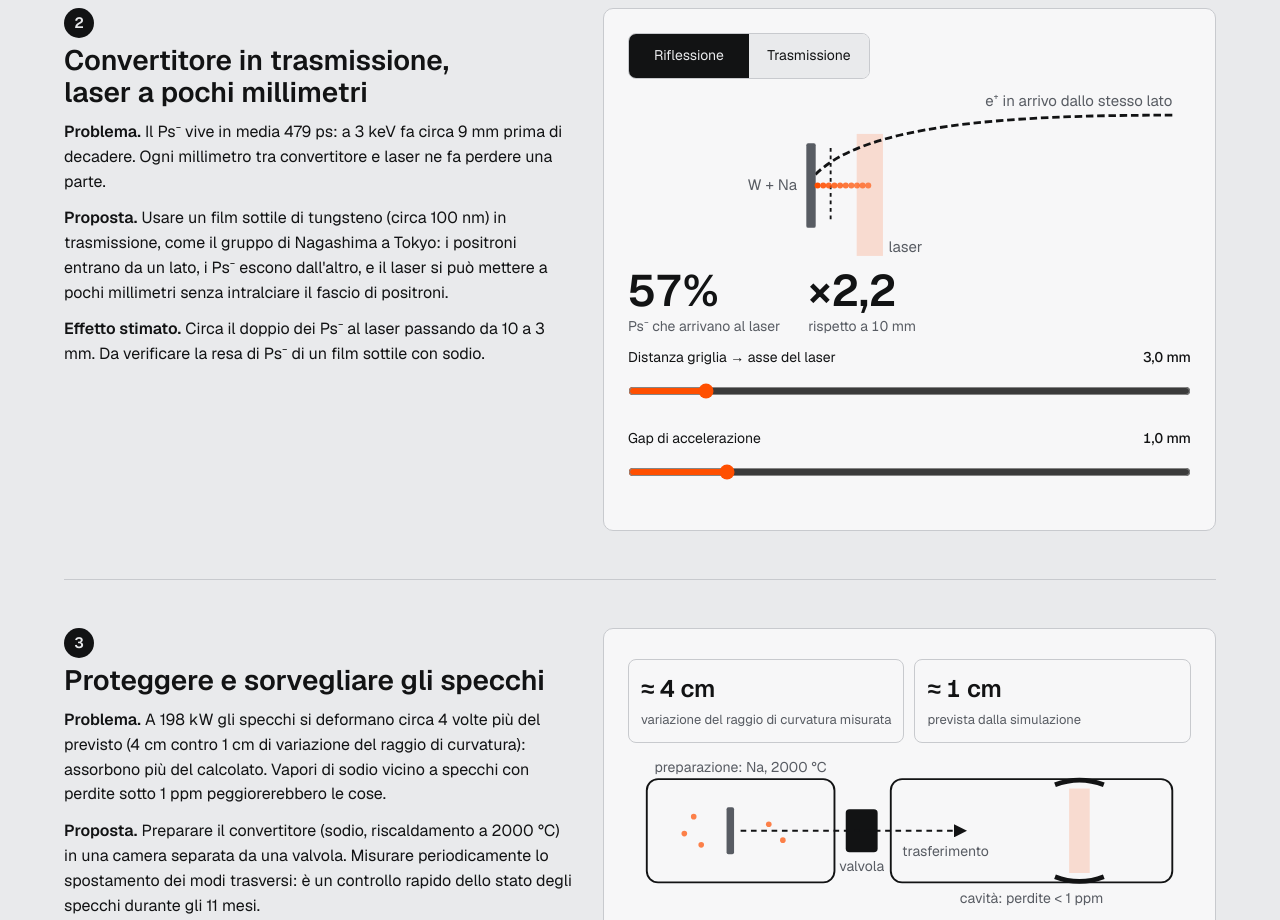
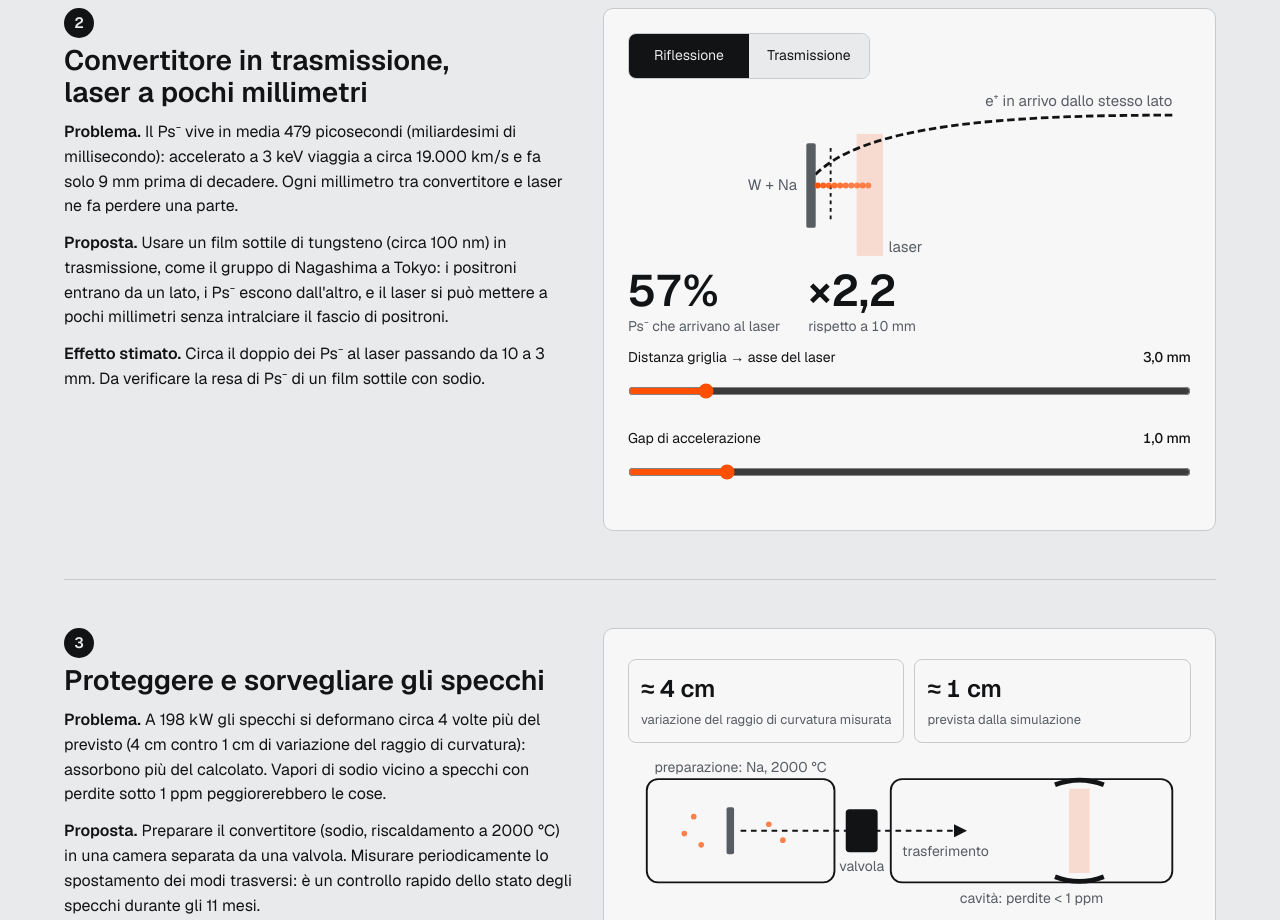
Before and after one commit to fabb12/quplas-proposte, a plain HTML site: page index.html in a window 1280 px wide. Shown: the part 1420-2340 px from the top of the page. Drawn offline with nearby package versions, Linux system fonts and the light colour scheme.

Commit message:
Spiegato '479 ps' per esteso, per non confonderlo con Ps (positronio)
Co-Authored-By: Claude Opus 5.5 <noreply@anthropic.com>
Claude-Session: https://claude.ai/code/session_01HhBB1vvZtgEvve3C4tkUaZ

```diff
--- a/index.html
+++ b/index.html
@@ -138,7 +138,7 @@ ul.lim{padding-left:18px;color:var(--muted);font-size:15px}
 <section class="prop" id="p2">
 <div><span class="num">2</span>
 <h2>Convertitore in trasmissione, laser a pochi millimetri</h2>
-<p><span class="k">Problema.</span> Il Ps⁻ vive in media 479 ps: a 3 keV fa circa 9 mm prima di decadere. Ogni millimetro tra convertitore e laser ne fa perdere una parte.</p>
+<p><span class="k">Problema.</span> Il Ps⁻ vive in media 479 picosecondi (miliardesimi di millisecondo): accelerato a 3 keV viaggia a circa 19.000 km/s e fa solo 9 mm prima di decadere. Ogni millimetro tra convertitore e laser ne fa perdere una parte.</p>
 <p><span class="k">Proposta.</span> Usare un film sottile di tungsteno (circa 100 nm) in trasmissione, come il gruppo di Nagashima a Tokyo: i positroni entrano da un lato, i Ps⁻ escono dall'altro, e il laser si può mettere a pochi millimetri senza intralciare il fascio di positroni.</p>
 <p><span class="k">Effetto stimato.</span> Circa il doppio dei Ps⁻ al laser passando da 10 a 3 mm. Da verificare la resa di Ps⁻ di un film sottile con sodio.</p>
 </div>
```
